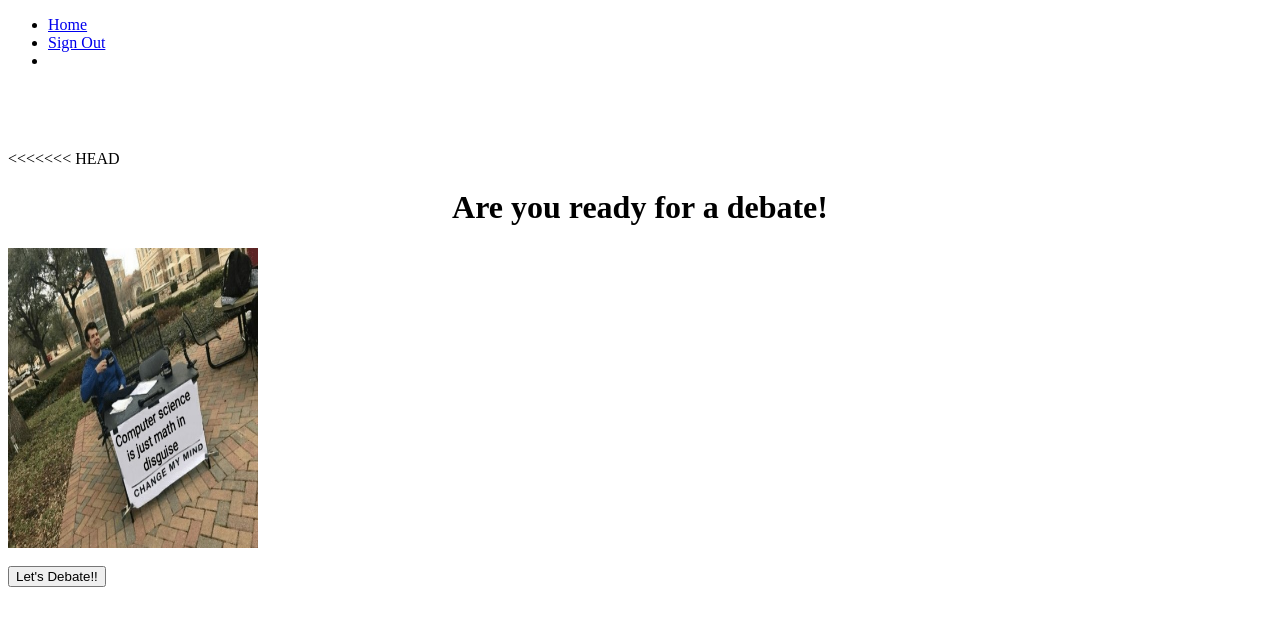
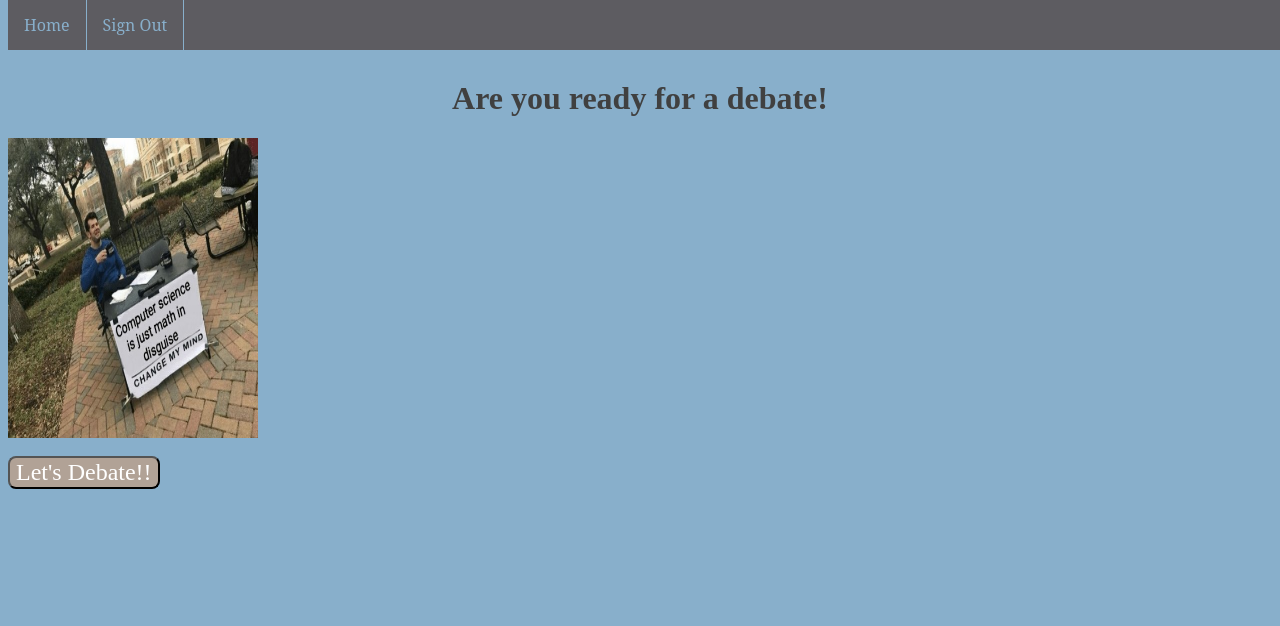
Before and after one commit to zack/ChangeMyMind, a Flask app: page /static/ChangeMyMind.html in a window 1280 px wide. Shown: the top 626 px of the page. Run offline with Flask 2, Linux system fonts and the light colour scheme; some libraries are stand-ins or nearby versions.

Commit message:
fixed stylesheet

```diff
--- a/app/static/ChangeMyMind.html
+++ b/app/static/ChangeMyMind.html
@@ -38,7 +38,6 @@
 	<script src="https://apis.google.com/js/platform.js" async defer></script>
 	<!-- Header -->
 	<h1><br/></h1>
-<<<<<<< HEAD
     <h1 align="center" id= text>Are you ready for a debate!</h1>
 
 <body>
```
Also changed, not shown: app/static/chat-style.css (+4 -3 lines).
